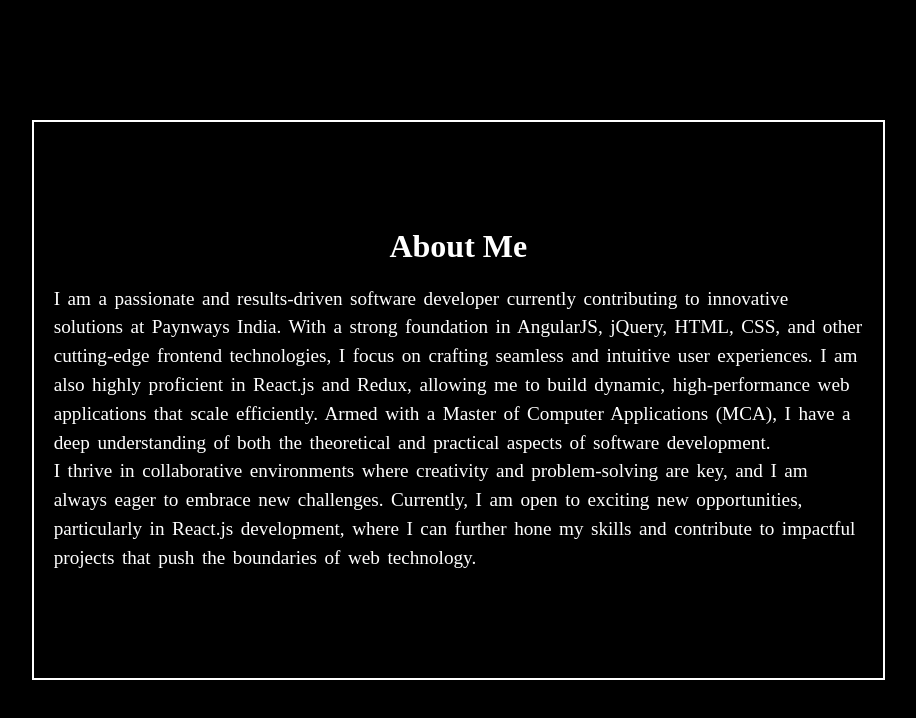
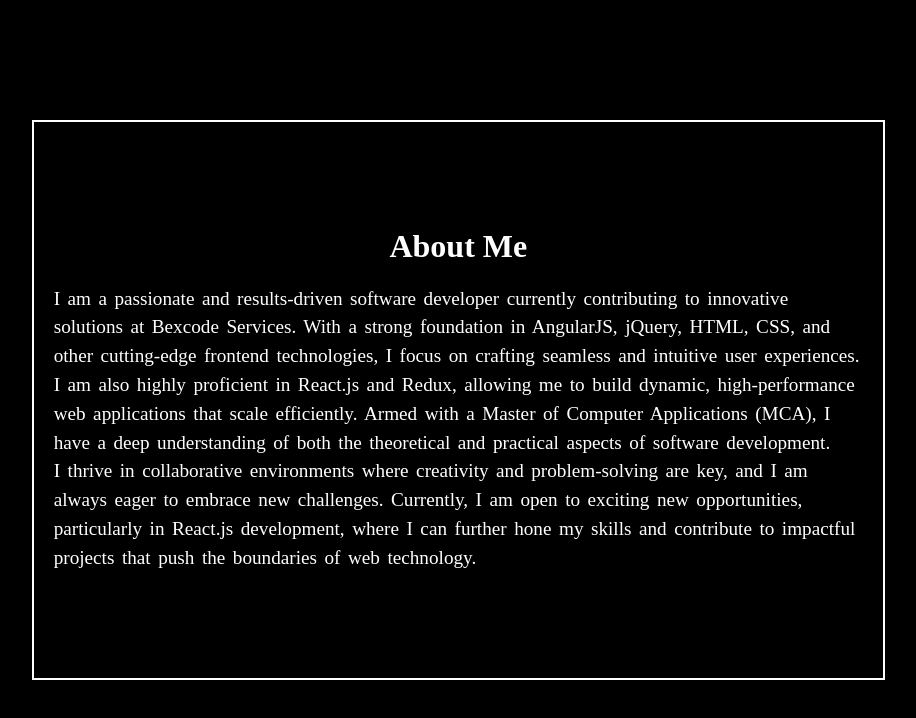
Before and after one commit to manuyadav7351/my-portfolio, a React (Create React App) app: page /educations in a window 1280 px wide. Shown: the top 718 px of the page, without its empty margins (75-991 px from the left). Built offline with nearby package versions, Linux system fonts and the light colour scheme; a web font is replaced by a local one.

Commit message:
Update Education.jsx

```diff
--- a/src/components/education/Education.jsx
+++ b/src/components/education/Education.jsx
@@ -6,7 +6,7 @@ const Education = () => {
     <div className='about'>
       <div className='about-data'>
         <h3 className='about-heading'>About Me</h3>
-        <p className='about-para'>I am a passionate and results-driven software developer currently contributing to innovative solutions at Paynways India. With a strong foundation in AngularJS, jQuery, HTML, CSS, and other cutting-edge frontend technologies, I focus on crafting seamless and intuitive user experiences. I am also highly proficient in React.js and Redux, allowing me to build dynamic, high-performance web applications that scale efficiently. Armed with a Master of Computer Applications (MCA), I have a deep understanding of both the theoretical and practical aspects of software development. </p>
+        <p className='about-para'>I am a passionate and results-driven software developer currently contributing to innovative solutions at Bexcode Services. With a strong foundation in AngularJS, jQuery, HTML, CSS, and other cutting-edge frontend technologies, I focus on crafting seamless and intuitive user experiences. I am also highly proficient in React.js and Redux, allowing me to build dynamic, high-performance web applications that scale efficiently. Armed with a Master of Computer Applications (MCA), I have a deep understanding of both the theoretical and practical aspects of software development. </p>
         <p className='about-para'>I thrive in collaborative environments where creativity and problem-solving are key, and I am always eager to embrace new challenges. Currently, I am open to exciting new opportunities, particularly in React.js development, where I can further hone my skills and contribute to impactful projects that push the boundaries of web technology.</p>
       </div>
     </div>
```
